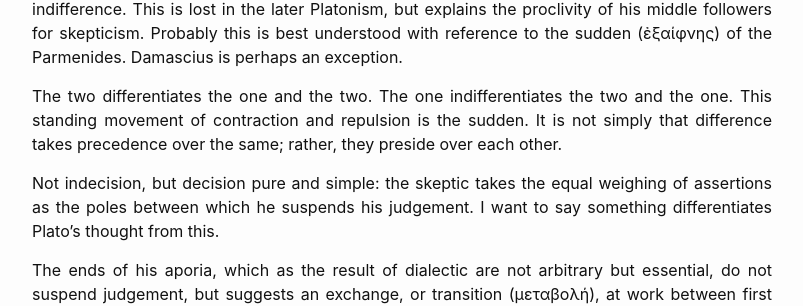
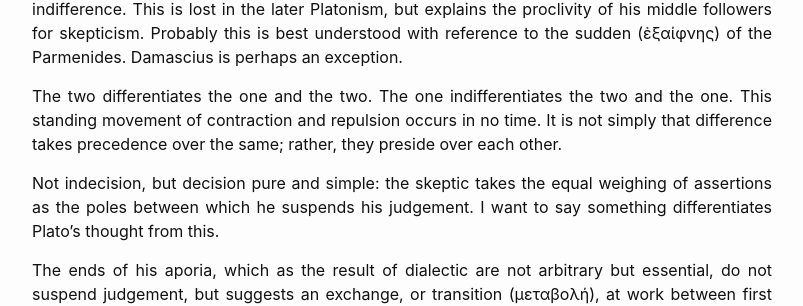
Before and after one commit to TheatrumMundi/TheatrumMundi, a Jekyll site: the page built from _posts/2022-12-22-one-and-two.markdown, in a window 1280 px wide. Shown: the part 301-607 px from the top of the page, without its empty margins (238-1041 px from the left). Built offline with Jekyll 4.4.1, drawn with Linux system fonts in a browser that asks for light colours; some web fonts are replaced.

Commit message:
Update 2022-12-22-one-and-two.markdown

```diff
--- a/_posts/2022-12-22-one-and-two.markdown
+++ b/_posts/2022-12-22-one-and-two.markdown
@@ -7,7 +7,7 @@ categories: jekyll update
 
 Plato acknowledged the equality of the one and the two as the difference between difference and indifference. This is lost in the later Platonism, but explains the proclivity of his middle followers for skepticism. Probably this is best understood with reference to the sudden (ἐξαίφνης) of the Parmenides. Damascius is perhaps an exception.
 
-The two differentiates the one and the two. The one indifferentiates the two and the one. This standing movement of contraction and repulsion is the sudden. It is not simply that difference takes precedence over the same; rather, they preside over each other.
+The two differentiates the one and the two. The one indifferentiates the two and the one. This standing movement of contraction and repulsion occurs in no time. It is not simply that difference takes precedence over the same; rather, they preside over each other.
 
 Not indecision, but decision pure and simple: the skeptic takes the equal weighing of assertions as the poles between which he suspends his judgement. I want to say something differentiates Plato's thought from this.
 
```
